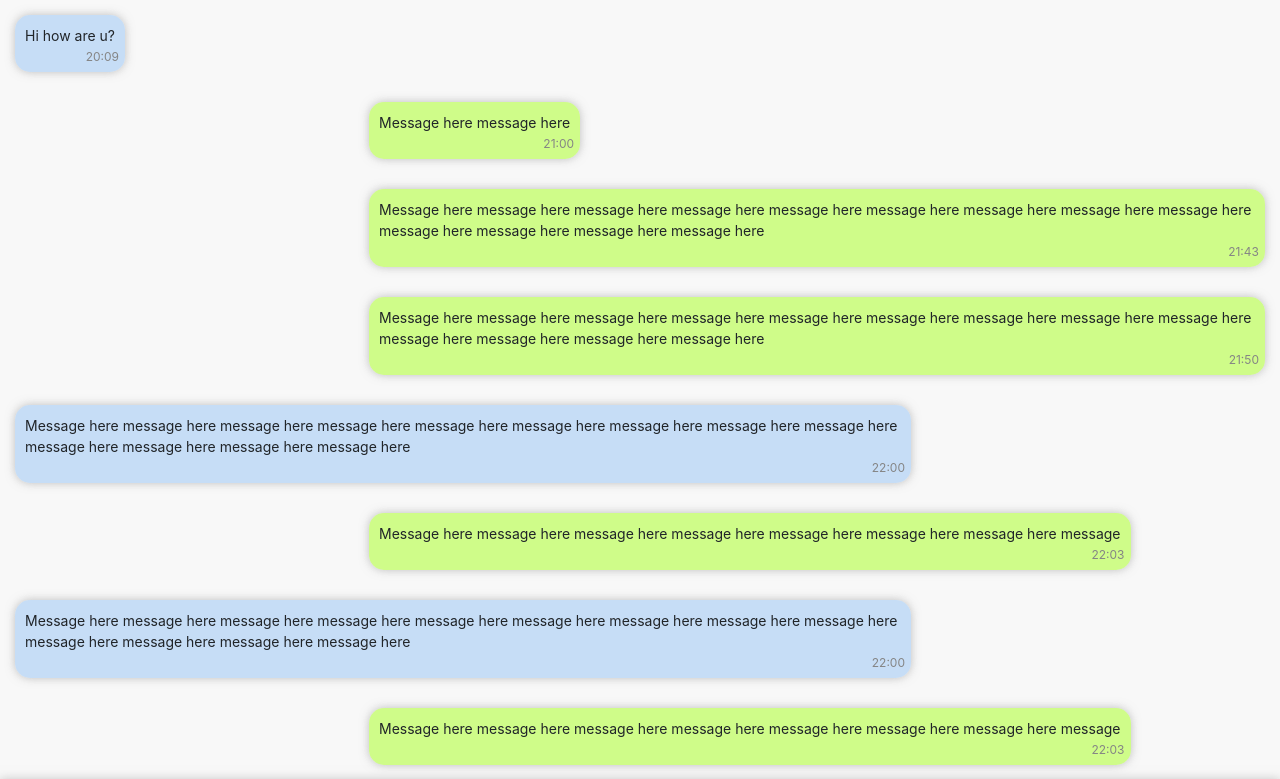
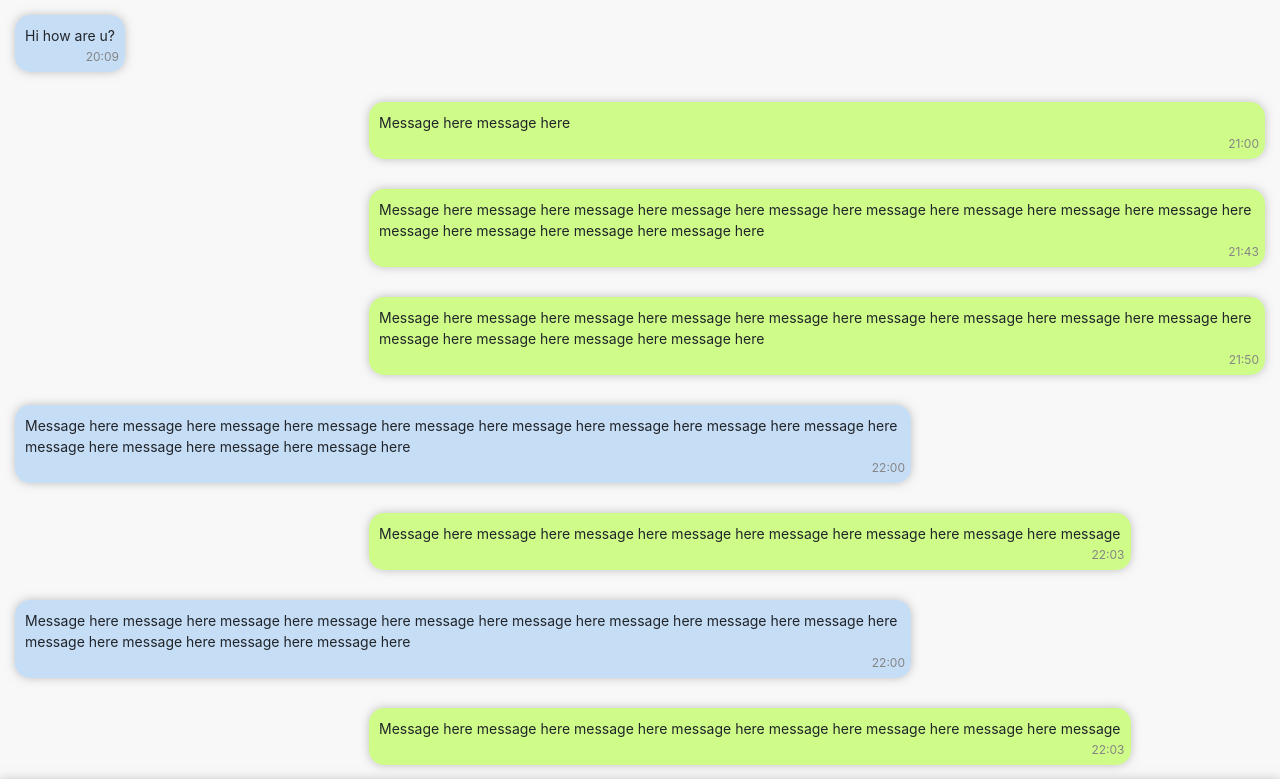
Before and after one commit to tolparow/it_project_2, a Django app: page /chat in a window 1280 px wide. Shown: the part 60-839 px from the top of the page. Run offline with Django 3.2, Linux system fonts and the light colour scheme; some libraries are stand-ins or nearby versions.

Commit message:
Small fixes

```diff
--- a/static/css/single-chat.css
+++ b/static/css/single-chat.css
@@ -179,3 +179,7 @@ textarea {
 .msg-row {
 
 }
+
+.wrapper {
+    width: 100%;
+}
--- a/templates/www/messenger/chat.html
+++ b/templates/www/messenger/chat.html
@@ -15,9 +15,7 @@
 </head>
 <body>
 <nav class="header navbar navbar-fixed-top">
-    <span class="back" style="background-image: url('{% static 'img/back.svg' %}')">
-
-    </span>
+    <a href="{% url 'home' %}" class="back" style="background-image: url('{% static 'img/back.svg' %}')"></a>
     <a class="navbar-right friend" href="">Ivan Ivanov</a>
 </nav>
 <div class="col-12 single-chat" id="scroll-bot">
@@ -28,9 +26,11 @@
         </div>
     </div>
     <div class="row msg-row">
-        <div class="message to">
-            <p>Message here message here</p>
-            <span class="msg-time">21:00</span>
+        <div class="wrapper">
+            <div class="message to">
+                <p>Message here message here</p>
+                <span class="msg-time">21:00</span>
+            </div>
         </div>
     </div>
     <div class="row msg-row">
--- a/templates/www/messenger/main.html
+++ b/templates/www/messenger/main.html
@@ -26,7 +26,7 @@
         <input class="form-control search" placeholder="Search for chats...">
     </div>
     <div class="list">
-{#        {% include "../templates/www/blocks/chat.html" %}#}
+        {% include "blocks/chat.html" %}
         <div class="row chat">
             <div class="avatar"></div>
             <div class="content">
```
